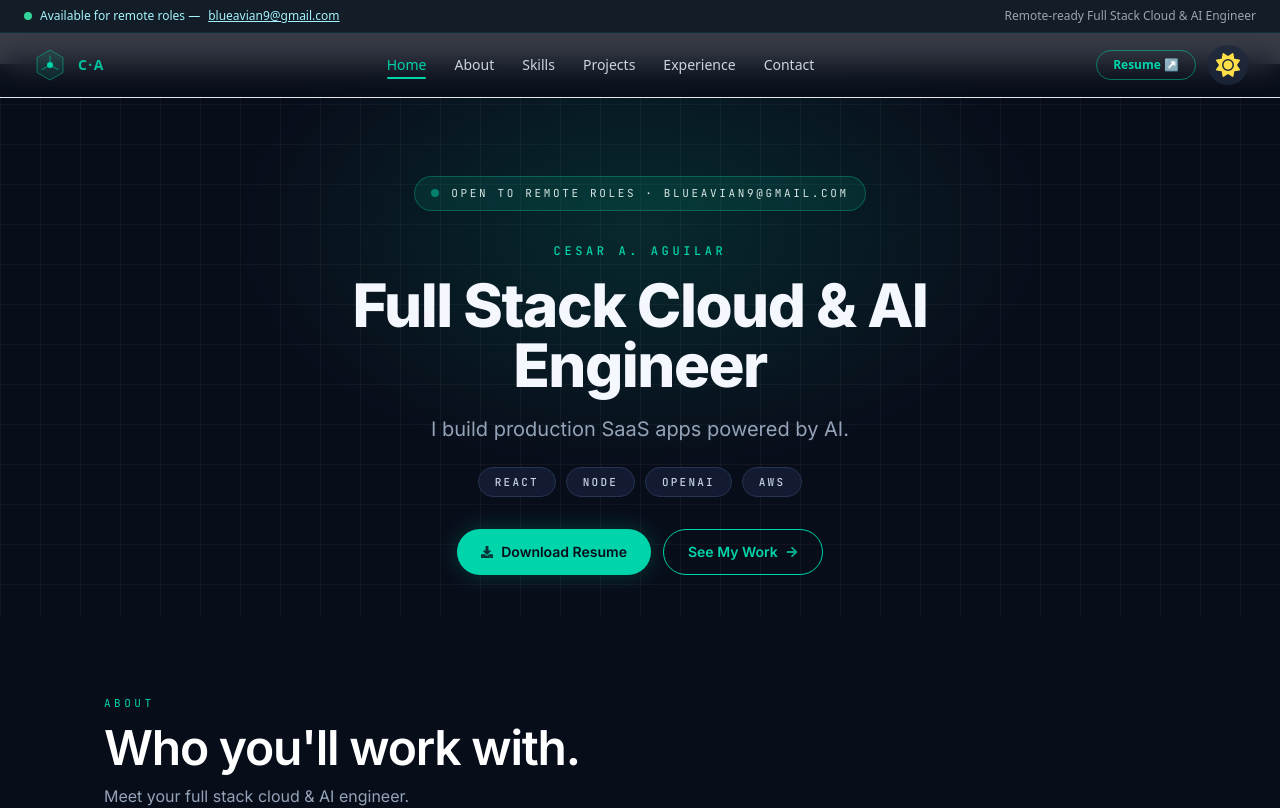
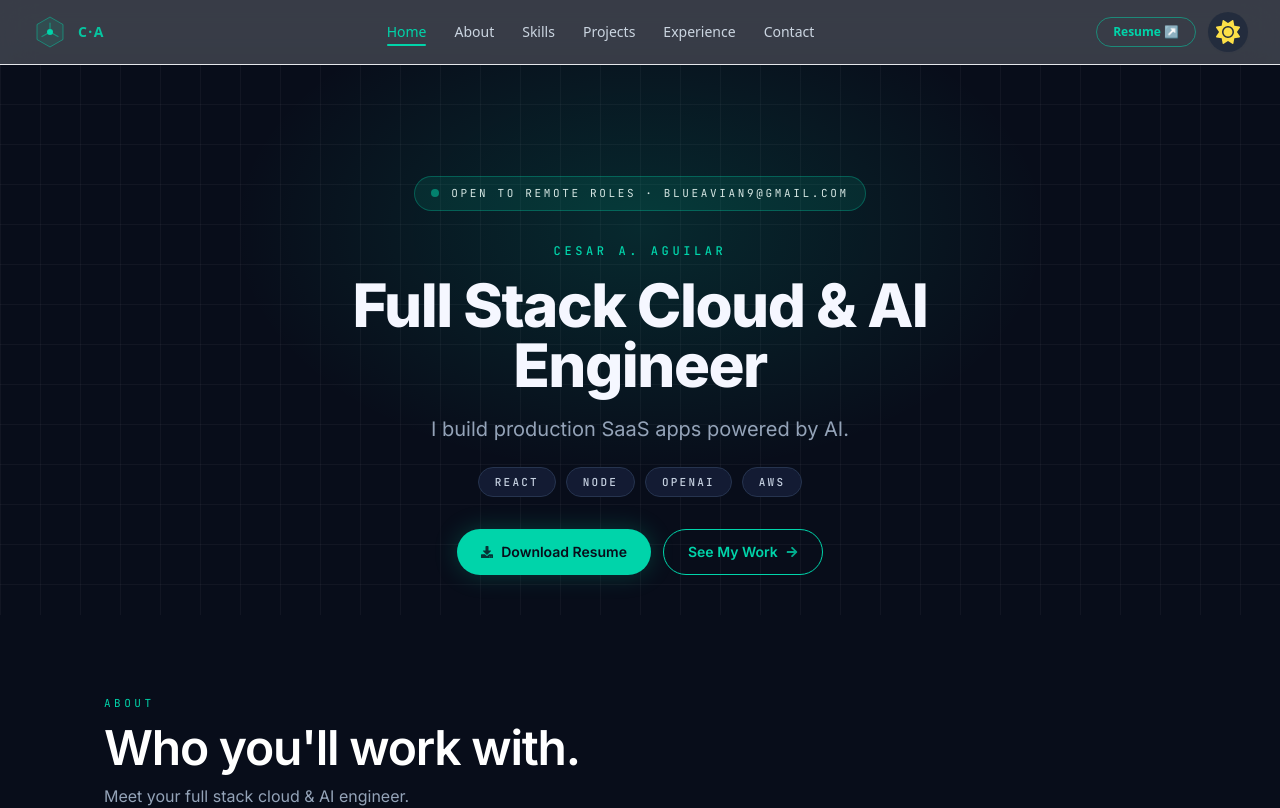
Before and after one commit to Blueavian9/React-Tailwind-Portfolio, a React (Vite) app: page / in a window 1280 px wide. Shown: the top 808 px of the page. Built offline with nearby package versions, Linux system fonts and the light colour scheme.

Commit message:
updated Navbar section

```diff
--- a/src/components/Navbar.jsx
+++ b/src/components/Navbar.jsx
@@ -81,23 +81,6 @@ const Navbar = ({ theme, toggleTheme }) => {
 
   return (
     <nav ref={navRef} className="absolute top-0 left-0 right-0 z-50">
-      {/* Top availability bar (desktop) */}
-      <div className="hidden md:flex justify-between items-center bg-app-surface/95 border-b border-cyan-500/10 px-6 py-2 text-xs text-cyan-700 backdrop-blur-md dark:bg-[#06111d]/95 dark:text-cyan-200">
-        <div className="inline-flex items-center gap-2">
-          <span className="inline-flex h-2 w-2 rounded-full bg-emerald-400 animate-pulse" />
-          <span>Available for remote roles —</span>
-
-          <a
-            href="mailto:blueavian9@gmail.com"
-            className="underline text-cyan-700 dark:text-cyan-200"
-          >
-            blueavian9@gmail.com
-          </a>
-        </div>
-        <span className="text-slate-500 dark:text-gray-400">
-          Remote-ready Full Stack Cloud & AI Engineer
-        </span>
-      </div>
 
       {/* Main navbar */}
       <div
```
Also changed, not shown: public/assets/hero-bg-poster.webp (added), 1 other file (tests, documents, lock files or other folders).
